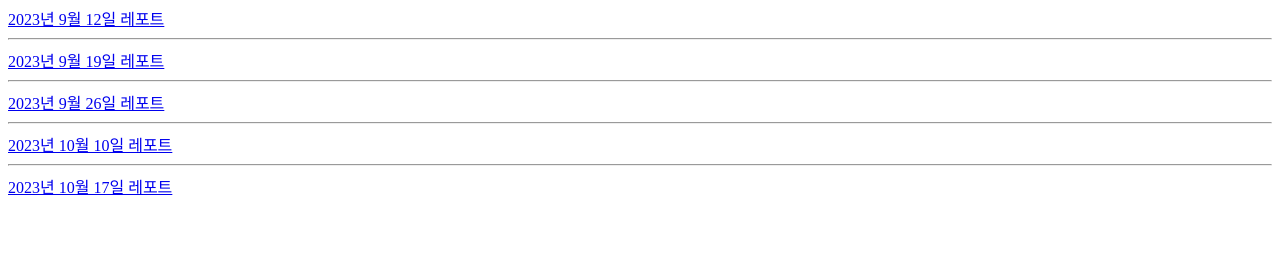
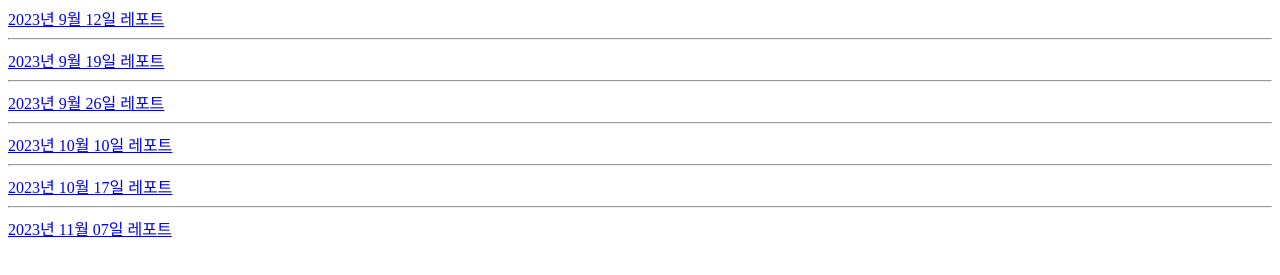
Before and after one commit to JHI1234/cordova, a plain HTML site: page index.html in a window 1280 px wide. Shown: the part 63-338 px from the top of the page. Drawn offline with Linux system fonts and the light colour scheme.

Commit message:
1107 과제 제출

```diff
--- a/index.html
+++ b/index.html
@@ -17,5 +17,7 @@
     <a href="1010/main.html">2023년 10월 10일 레포트</a>
     <hr>
     <a href="1017/index.html">2023년 10월 17일 레포트</a>
+    <hr>
+    <a href="1107/index.html">2023년 11월 07일 레포트</a>
 </body>
 </html>
```
Also changed, not shown: 1 other file.
